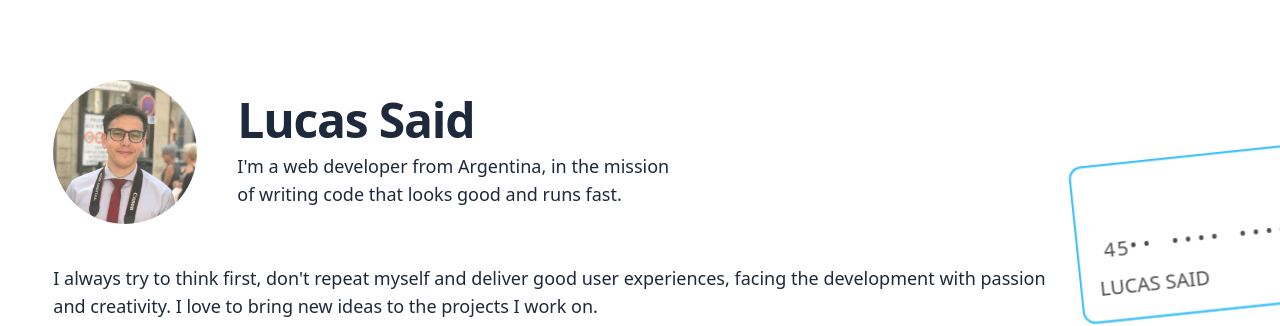
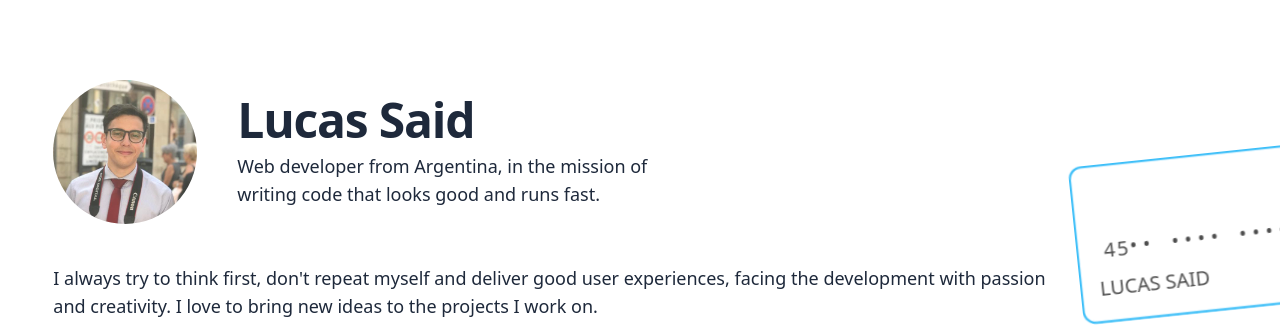
Before and after one commit to lucassaid/portfolio, a React (Create React App) app: page / in a window 1280 px wide. Shown: the top 326 px of the page. Built offline with nearby package versions, Linux system fonts and the light colour scheme.

Commit message:
text changes

```diff
--- a/src/data/strings.ts
+++ b/src/data/strings.ts
@@ -1,4 +1,4 @@
 export const strings = {
-  aboutMe: `At the age of 13 I started to learn HTML and CSS by changing the source code of my blog (Blogspot at the time). I found my vocation through trial and error, adding buttons, changing some colors, copy-pasting code I didn't understand, and most importantly, breaking and fixing code. I worked formally as a fullstack developer for 6 years, and now I decided to focus on frontend development. I'm currently focused on learn new tools and deepen the base concepts of programming.`,
+  aboutMe: `At the age of 13 I started to learn HTML and CSS by changing the source code of my blog (Blogspot at the time). I found my vocation through trial and error, adding buttons, changing some colors, copy-pasting code I didn't understand, and most importantly, breaking and fixing code. I worked formally as a fullstack developer for 6 years, and now I decided to focus on frontend development. I'm currently focused on learning new tools and deepening the base concepts of programming.`,
 
 }
--- a/src/screens/home/Presentation.tsx
+++ b/src/screens/home/Presentation.tsx
@@ -16,7 +16,7 @@ export default function Presentation() {
             Lucas Said
           </h2>
           <p className="max-w-md mt-2">
-            I&apos;m a web developer from Argentina, in the mission of writing code that looks good and runs fast.
+            Web developer from Argentina, in the mission of writing code that looks good and runs fast.
           </p>
         </div>
       </div>
```
